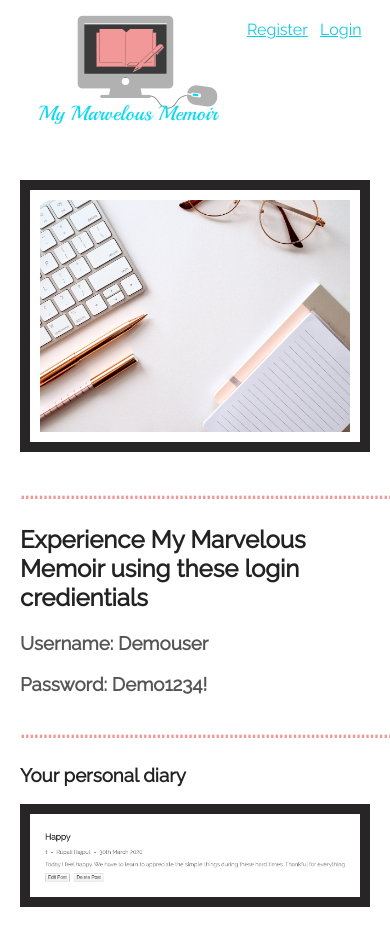
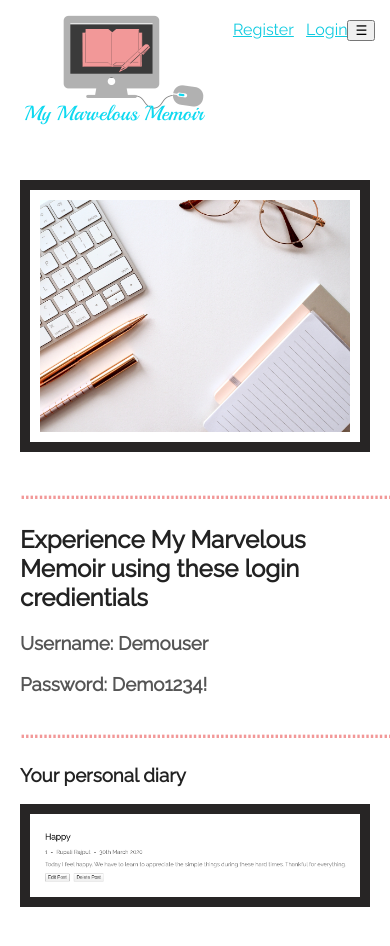
Before and after one commit to RupiR/My_Marvelous_Memoir-client, a React (Create React App) app: page / in a window 390 px wide. Shown: the top 946 px of the page. Built offline with nearby package versions, Linux system fonts and the light colour scheme.

Commit message:
fixed favicon and added hamburger to mobile view

```diff
--- a/public/index.html
+++ b/public/index.html
@@ -3,8 +3,7 @@
   <head>
     <meta charset="utf-8" />
     <link rel="apple-touch-icon" sizes="180x180" href="/apple-touch-icon.png" />
-    <link rel="icon" type="image/png" sizes="32x32" href="/favicon-32x32.png" />
-    <link rel="icon" type="image/png" sizes="16x16" href="/favicon-16x16.png" />
+    <link rel="icon" type="image/x-icon" href="/favicon.ico" />
     <link rel="manifest" href="/site.webmanifest" />
     <meta
       name="viewport"
--- a/src/components/Header/Header.css
+++ b/src/components/Header/Header.css
@@ -67,4 +67,8 @@
   .Header__not-logged-in .Hyph {
     display: initial;
   }
+
+  .hamburgermenu {
+    display: none;
+  }
 }
--- a/src/components/Header/Header.js
+++ b/src/components/Header/Header.js
@@ -5,6 +5,11 @@ import IdleService from '../../services/idle-service'
 import './Header.css'
 
 export default class Header extends Component {
+
+  state = {
+    showMenu: window.screen.width < 500 ? false : true
+  }
+
   handleLogoutClick = () => {
     TokenService.clearAuthToken()
     /* when logging out, clear the callbacks to the refresh api and idle auto logout */
@@ -49,8 +54,19 @@ export default class Header extends Component {
       </div>
     )
   }
+  toggleMenu = () => {
+    this.setState({
+      showMenu: !this.state.showMenu
+    })
+  }
 
   render() {
+    let menu
+    if (this.state.showMenu) {
+      menu = TokenService.hasAuthToken()
+        ? this.renderLogoutLink()
+        : this.renderLoginLink()
+    }
     return (
       <nav className='Header'>
         <h1>
@@ -60,9 +76,11 @@ export default class Header extends Component {
             {/* <div className='title'>My Marvelous Memoir</div> */}
           </Link>
         </h1>
-        {TokenService.hasAuthToken()
-          ? this.renderLogoutLink()
-          : this.renderLoginLink()}
+
+        {menu}
+        <div className='hamburgermenu'>
+          <button onClick={this.toggleMenu}>&#9776;</button>
+        </div>
       </nav>
     )
   }
```
